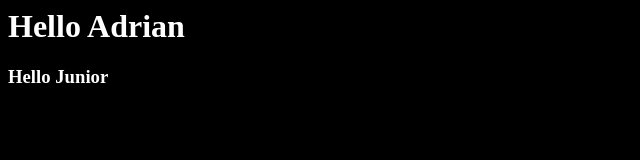
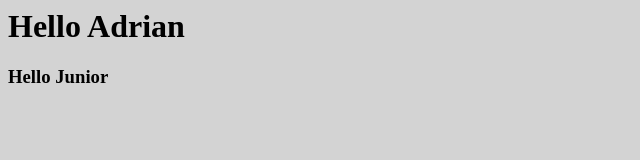
Before and after one commit to chinesejamaican/helloworld, a plain HTML site: page index.html in a window 1280 px wide. Shown: the whole page, without its empty margins (0-640 px from the left). Drawn offline with Linux system fonts and the light colour scheme.

Commit message:
light idiot

```diff
--- a/index.html
+++ b/index.html
@@ -1,6 +1,6 @@
 <html>
   <head>
-    <link rel="stylesheet" type="text/css" href="dark.css" />
+    <link rel="stylesheet" type="text/css" href="light.css" />
   </head>
   <body>
     <h1>Hello Adrian</h1>
```
